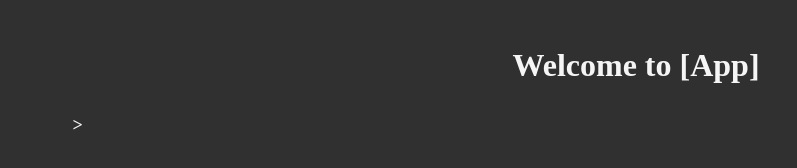
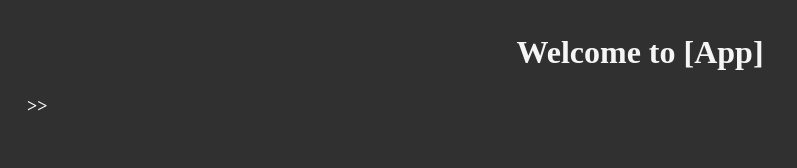
Before and after one commit to Em-yvo22/appTest, an Electron app: page Renderer/HomeWindow/Home.html in a window 1280 px wide. Shown: the whole page, without its empty margins (0-797 px from the left). Drawn offline with Linux system fonts and the light colour scheme.

Commit message:
File load area & Sidebar animation

```diff
--- a/Renderer/HomeWindow/Home.html
+++ b/Renderer/HomeWindow/Home.html
@@ -13,7 +13,7 @@
     <h1>Welcome to [App]</h1>
 
     <div id="sidebarButtonContainer">
-        <button id="sidebarButton">></button>
+        <button id="sidebarButton">>></button>
     </div>
 
     <div id="sidebar">
--- a/Renderer/HomeWindow/homeStyling.css
+++ b/Renderer/HomeWindow/homeStyling.css
@@ -1,15 +1,32 @@
-body{
+html, body {
+    height: 100%;
+    margin: 0;
+    padding: 0;
+    app-region:drag;
+}
+
+body {
     display: flex;
     flex-direction: column;
     background-color: #303030;
     color: whitesmoke;
     text-align: center;
-    margin-left: 0;
+    height: 100vh;
+}
+
+h1 {
+    width: 50%;
+    align-self: center;
+    margin: 0.5em;
+}
+
+::-webkit-scrollbar {
+    display: none;
 }
 
 #sidebarButtonContainer{
     display: flex;
-    margin-left: none;
+    margin-left: 0;
     flex-flow: column;
 }
 
@@ -19,12 +36,13 @@ body{
     top: 5%;
     font-size: large;
     font-weight: 700;
-    margin-left: 5%;
+    margin-left: 1em;
+    app-region:no-drag;
 }
 
 @keyframes sidebar{
     from {width: 0%;}
-    to {width: 20%;}
+    to {width: 10em;}
 }
 
 @keyframes sidebarContent {
@@ -41,15 +59,17 @@ body{
     border-top-left-radius: 0;
     border-bottom-left-radius: 0;
     margin-left: 0;
-    background-color: rgb(64, 64, 64);
+    background-color: rgb(60, 60, 60);
     animation-name: sidebar;
     animation-duration: 0.7s;
 }
 
 button.sidebarButton{
-    background-color: rgb(64, 64, 64);
+    background-color: transparent;
     animation-name: sidebarContent;
     animation-duration: 1s;
+    app-region:no-drag;
+
 }
 
 button{
@@ -60,6 +80,7 @@ button{
     border: none;
     border-radius: 7px;
     padding: 0.5em;
+    app-region:no-drag;
 }
 
 button:hover{
--- a/Renderer/Notes/Home/notesHomeStyling.css
+++ b/Renderer/Notes/Home/notesHomeStyling.css
@@ -1,38 +1,63 @@
-body{
+html, body {
+    height: 100%;
+    margin: 0;
+    padding: 0;
+    app-region: drag;
+}
+
+body {
     display: flex;
     flex-direction: column;
     background-color: #303030;
     color: whitesmoke;
     text-align: center;
-    margin-left: 0;
+    height: 100vh;
 }
 
-#sidebarButtonContainer{
+h1 {
+    width: 50%;
+    align-self: center;
+    margin: 0.5em;
+}
+
+::-webkit-scrollbar {
+    display: none;
+}
+
+#overall {
     display: flex;
-    margin: none;
+    margin: 0;
+    margin-bottom: 0.5em;
+    height: 100%;
+}
+
+#sidebarButtonContainer {
+    display: flex;
+    margin-left: 0;
     flex-flow: column;
 }
 
-#sidebarButton{
+#sidebarButton {
     align-self: flex-start;
     position: sticky;
     top: 5%;
     font-size: large;
     font-weight: 700;
-    margin-left: 5%;
+    margin-left: 1em;
+    app-region: no-drag;
 }
 
-@keyframes sidebar{
-    from {width: 0%;}
-    to {width: 20%;}
+@keyframes sidebar {
+    from { width: 0%; }
+    to { width: 10em; }
 }
 
 @keyframes sidebarContent {
-    from {opacity: 0; transform: translateX(-20%);}
-    to {opacity: 1; transform: translateX(0);}
+    from { opacity: 0; transform: translateX(-20%); }
+    to { opacity: 1; transform: translateX(0); }
 }
 
-#sidebar{
+#sidebar {
     height: 100%;
     width: 0%;
     display: none;
@@ -41,18 +66,19 @@ body{
     border-top-left-radius: 0;
     border-bottom-left-radius: 0;
     margin-left: 0;
-    background-color: rgb(64, 64, 64);
+    background-color: rgb(60, 60, 60);
     animation-name: sidebar;
     animation-duration: 0.7s;
 }
 
-button.sidebarButton{
-    background-color: rgb(64, 64, 64);
+button.sidebarButton {
+    background-color: transparent;
     animation-name: sidebarContent;
     animation-duration: 1s;
+    app-region:no-drag;
 }
 
-button{
+button {
     font-family: 'Times New Roman', serif;
     font-size: medium;
     background-color: #303030;
@@ -60,10 +86,22 @@ button{
     border: none;
     border-radius: 7px;
     padding: 0.5em;
+    app-region:no-drag;
 }
 
-button:hover{
+button:hover {
     background-color: #303030;
     color: gray;
     cursor: pointer;
 }
+
+#view1 {
+    display: flex;
+    background-color: rgb(60, 60, 60);
+    color: gray;
+    border-radius: 10px;
+    height: 100%;
+    width: 100%;
+    margin-right: 1em;
+    margin-left: 1em;
+}
--- a/Renderer/commonScripts.js
+++ b/Renderer/commonScripts.js
@@ -1,14 +1,14 @@
 const sidebar = document.getElementById('sidebar');
 function openSidebar(){
     sidebar.style.display = 'flex';
-    sidebar.style.width = '20%'
-    document.getElementById('sidebarButton').innerHTML = '<'
+    sidebar.style.width = '10em'
+    document.getElementById('sidebarButton').innerHTML = '<<'
 }
 
 function closeSidebar(){
     sidebar.style.display = 'none';
     sidebar.style.width = '0%'
-    document.getElementById('sidebarButton').innerHTML = '>'
+    document.getElementById('sidebarButton').innerHTML = '>>'
 }
 
 const sidebarButton = document.getElementById('sidebarButton');
```
Also changed, not shown: Renderer/Notes/Home/notesHome.html (+11 -5 lines), main.js (+14 -4 lines).
